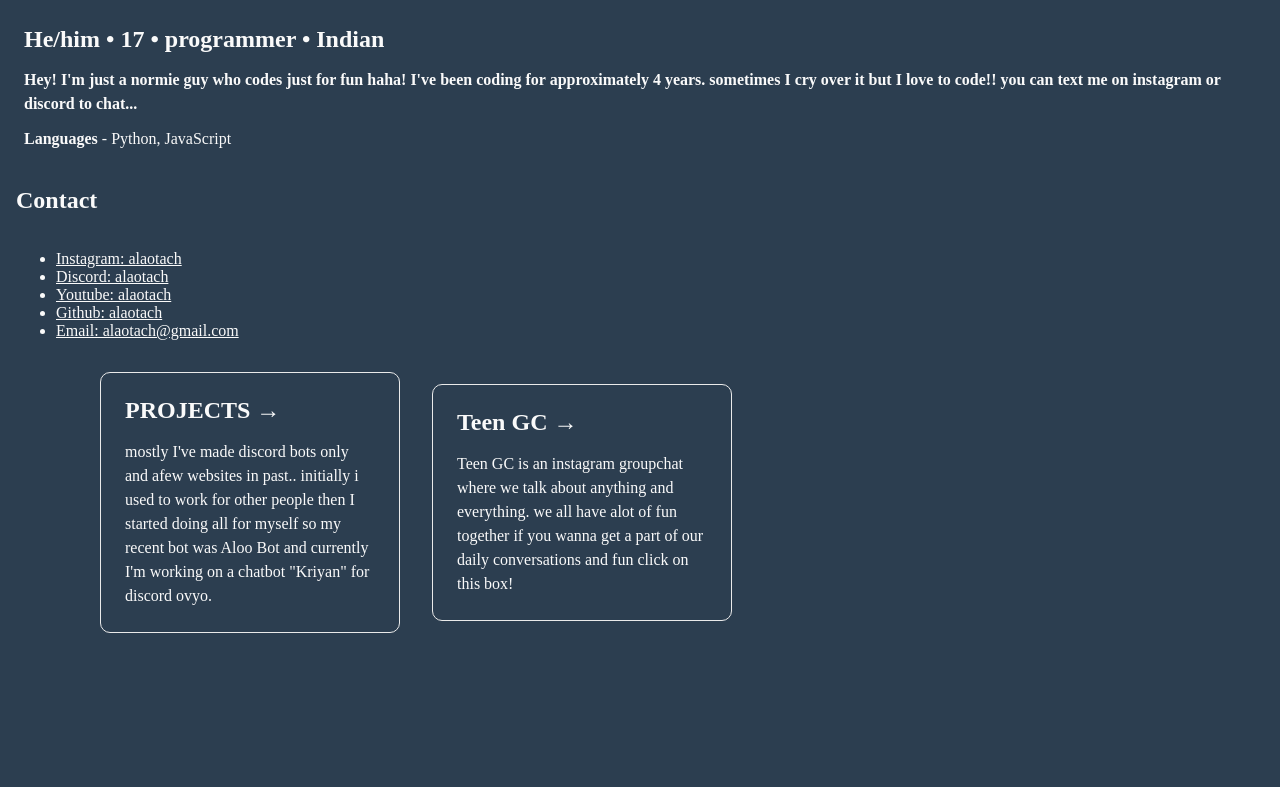
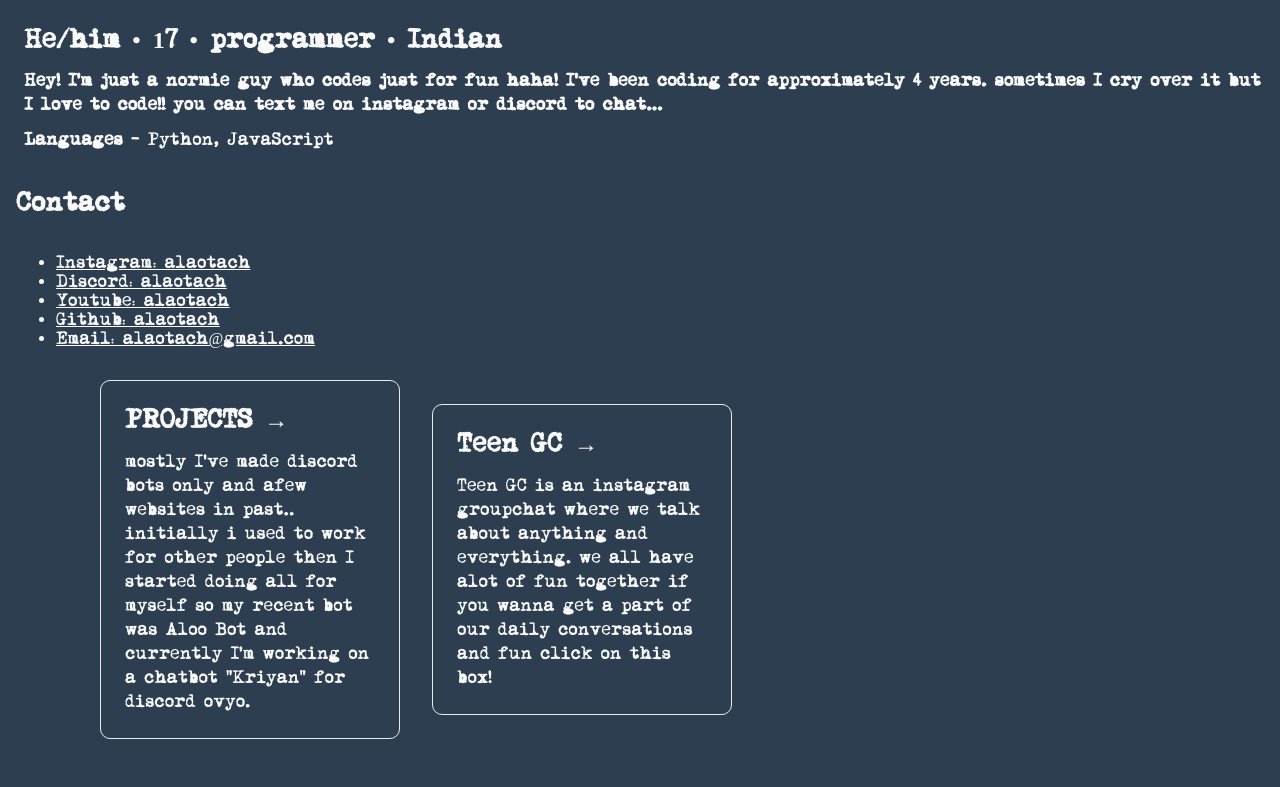
Before and after one commit to Alaotach/aryan, a website built with Vite: page index.html in a window 1280 px wide. Shown: the part 108-895 px from the top of the page. Before the commit the page ends 800 px from the top, so only its background shows below. Built offline with nearby package versions, Linux system fonts and the light colour scheme.

Commit message:
Update style.css

```diff
--- a/style.css
+++ b/style.css
@@ -1,6 +1,6 @@
 @font-face {
   font-family: Mom;
-  src: url(./JMH Typewriter-Bold.otf);
+  src: url(./Mom.ttf);
 }
 
 html,
```
